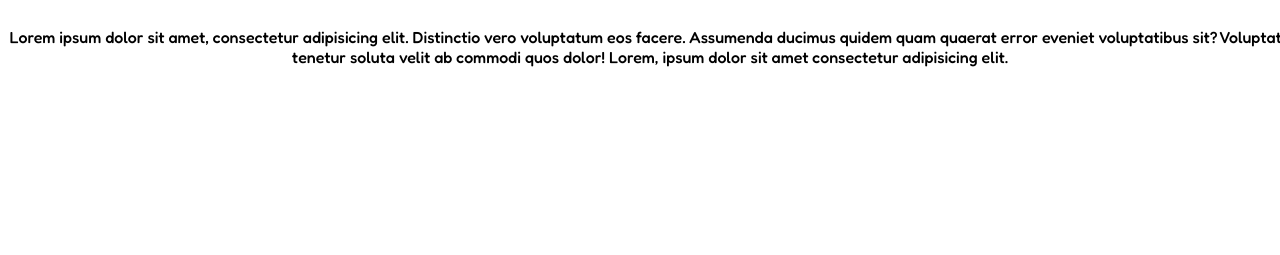
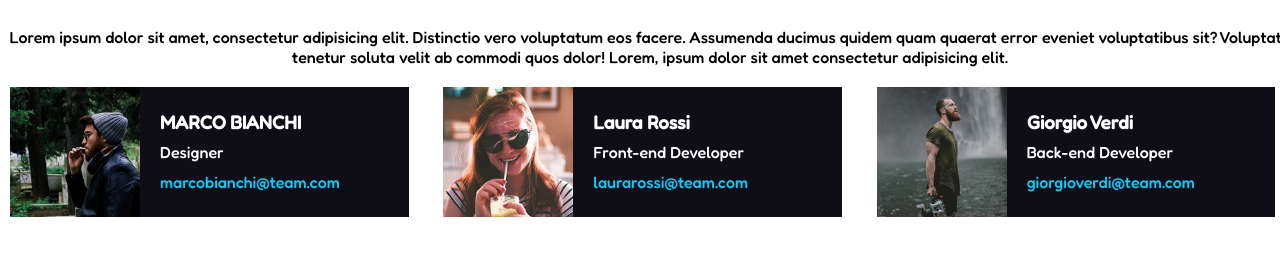
Before and after one commit to CraciaDenisStefan/html-css-float-cards, a plain HTML site: page index.html in a window 1280 px wide. Shown: the part 61-316 px from the top of the page. Drawn offline with Linux system fonts and the light colour scheme.

Commit message:
[FEAT] Creato la prima row nel main

```diff
--- a/css/style.css
+++ b/css/style.css
@@ -10,7 +10,6 @@
 /* Creiamo il container che verra usato per footer e main */
  .container{
     width: 1300px;
-    height: 200px;
     margin: 0 auto;
     margin-bottom: 10px;
  }
@@ -25,3 +24,45 @@
  footer p{
     text-align: center;
  }
+
+/* Sistemiamo la row dentro il main */
+ main .row{
+    width: 100%;
+    margin-bottom: 20px;
+ }
+.row:after{
+    clear: both;
+    content: '';
+    display: table;
+ }
+ /* Sistemiamo con float le colonne dentro la row */
+ .row .colonna{
+    margin: 10px;
+    float: left;
+    width: calc(100% / 3 - 20px);
+ }
+ /* Sistemiamo i contenuti dentro content */
+ .colonna .content{
+    float: left;
+    color: white;
+ }
+ .colonna:after{
+    clear: both;
+    content: '';
+    display: table;
+ }
+
+ img{
+    height: 130px;
+ }
+ .content.dati_dipendente{
+    background-color: rgb(15,14,23);
+    width: 65%;
+    height: 130px;
+    line-height: 30px;
+    padding: 20px;
+    color:white
+ }
+  .email_dipendente{
+    color: rgb(8, 206, 255);
+  }
--- a/index.html
+++ b/index.html
@@ -21,20 +21,39 @@
     <main class="container">
         <!-- Nel main mettiamo le due row  -->
             <div class="row">
+                <!-- Creiamo 3 colonne con dentro foto e descrizione separate da due div -->
                 <div class="colonna">
                     <div class="content">
-
+                        <img src="./img/male1.png" alt="designer">
+                    </div>
+                    <div class="content dati_dipendente">
+                        <h3>MARCO BIANCHI</h3>
+                        <span>Designer</span><br>
+                        <span class="email_dipendente">marcobianchi@team.com</span>
+                    </div>
+                </div>
+                <div class="colonna">
+                    <div class="content">
+                        <img src="./img/female1.png" alt="designer">
+                    </div>
+                    <div class="content dati_dipendente">
+                        <h3>Laura Rossi</h3>
+                        <span>Front-end Developer</span><br>
+                        <span class="email_dipendente">laurarossi@team.com</span>
+                    </div>
+                </div>
+                <div class="colonna">
+                    <div class="content">
+                        <img src="./img/male2.png" alt="designer">
+                    </div>
+                    <div class="content dati_dipendente">
+                        <h3>Giorgio Verdi</h3>
+                        <span>Back-end Developer</span><br>
+                        <span class="email_dipendente">giorgioverdi@team.com</span>
                     </div>
                 </div>
             </div>
 
-            <div class="row">
-                <div class="colonna">
-                    <div class="content">
-
-                    </div>
-                </div>
-            </div>
     </main>
 
 </body>
```
